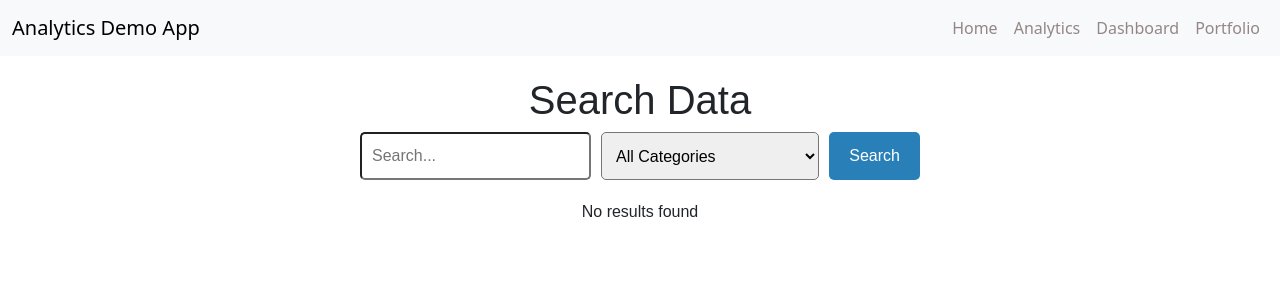
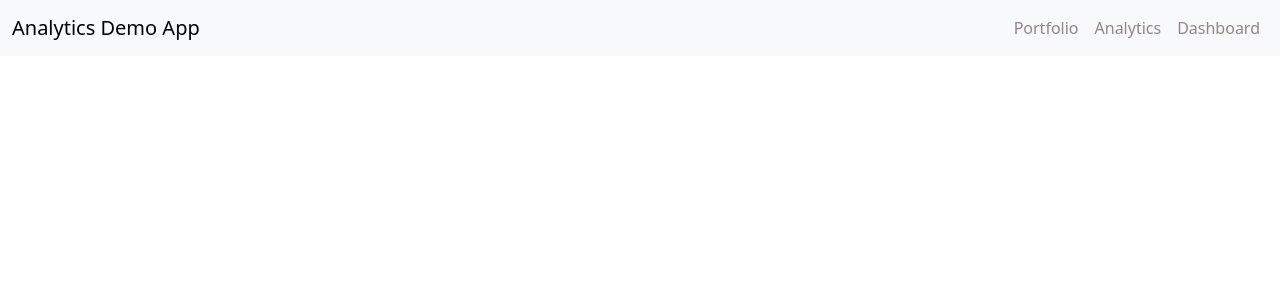
Before and after one commit to anmol091192/AnalyticsDemo, a React (Create React App) app: page / in a window 1280 px wide. Shown: the top 300 px of the page. Built offline with nearby package versions, Linux system fonts and the light colour scheme.

Commit message:
delete home page

```diff
--- a/src/App.js
+++ b/src/App.js
@@ -1,6 +1,5 @@
 import React from 'react';
-import { BrowserRouter as Router, Route, Routes, Link } from 'react-router-dom';
-import Home from './pages/Home/Home';
+import { BrowserRouter as Router, Route, Routes } from 'react-router-dom';
 import Analytics from './pages/Analytics/Analytics';
 import Portfolio from './pages/Portfolio/Portfolio';
 import Dashboard from './pages/Dashboard/Dashboard';
@@ -15,7 +14,6 @@ function App() {
         <div>
           <NavBar />
           <Routes>
-            <Route path="/" element={<Home />} />
             <Route path="/analytics" element={<Analytics />} />
             <Route path="/portfolio" element={<Portfolio />} />
             <Route path="/dashboard" element={<Dashboard />} />
--- a/src/components/NavBar/NavBar.js
+++ b/src/components/NavBar/NavBar.js
@@ -13,16 +13,13 @@ function NavBar() {
         <div className="collapse navbar-collapse" id="navbarNav">
           <ul className="navbar-nav ms-auto"> {/* Added ms-auto to move items to the right */}
             <li className="nav-item">
-              <Link className="nav-link" to="/">Home</Link>
+              <Link className="nav-link" to="/portfolio">Portfolio</Link>
             </li>
             <li className="nav-item">
               <Link className="nav-link" to="/analytics">Analytics</Link>
             </li>
             <li className="nav-item">
               <Link className="nav-link" to="/dashboard">Dashboard</Link>
-            </li>
-            <li className="nav-item">
-              <Link className="nav-link" to="/portfolio">Portfolio</Link>
             </li>
           </ul>
         </div>
--- a/src/pages/Home/Home.css
+++ /dev/null
@@ -1,51 +0,0 @@
-.home-container {
-    max-width: 600px;
-    text-align: center;
-    margin: 0 auto;
-    padding: 20px;
-    font-family: 'Arial', sans-serif;
-}
-
-.search-bar {
-    display: flex;
-    gap: 10px;
-    margin-bottom: 20px;
-}
-
-.search-bar input,
-.search-bar select {
-    padding: 10px;
-    border-radius: 5px;
-    font-size: 1rem;
-    flex: 1;
-}
-
-.search-bar button {
-    padding: 10px 20px;
-    font-size: 1rem;
-    border-radius: 5px;
-    background-color: #2980b9;
-    color: white;
-    border: none;
-    cursor: pointer;
-}
-
-.search-bar button:hover {
-    background-color: #3498db;
-}
-
-.results {
-    margin-top: 20px;
-}
-
-.results ul {
-    list-style-type: none;
-    padding-left: 0;
-}
-
-.results li {
-    padding: 10px;
-    border: 1px solid #ddd;
-    margin-bottom: 10px;
-    background-color: #f9f9f9;
-}
--- a/src/pages/Home/Home.js
+++ /dev/null
@@ -1,55 +0,0 @@
-import React, { useState } from 'react';
-import axios from 'axios';
-import './Home.css'; // Create this file for styling
-
-function Home() {
-  const [query, setQuery] = useState('');
-  const [category, setCategory] = useState('');
-  const [results, setResults] = useState([]);
-
-  const handleSearch = async () => {
-    try {
-      const response = await axios.get('http://localhost:3002/api/search', {
-        params: { query, category },
-      });
-      setResults(response.data);
-    } catch (error) {
-      console.error('Error fetching search results', error);
-    }
-  };
-
-  return (
-    <div className="home-container">
-      <h1>Search Data</h1>
-      <div className="search-bar">
-        <input
-          type="text"
-          placeholder="Search..."
-          value={query}
-          onChange={(e) => setQuery(e.target.value)}
-        />
-        <select value={category} onChange={(e) => setCategory(e.target.value)}>
-          <option value="">All Categories</option>
-          <option value="Revenue">Revenue</option>
-          <option value="Expenses">Expenses</option>
-        </select>
-        <button onClick={handleSearch}>Search</button>
-      </div>
-      <div className="results">
-        {results.length > 0 ? (
-          <ul>
-            {results.map((item) => (
-              <li key={item.id}>
-                <strong>{item.name}</strong>: ${item.value}
-              </li>
-            ))}
-          </ul>
-        ) : (
-          <p>No results found</p>
-        )}
-      </div>
-    </div>
-  );
-}
-
-export default Home;
```
